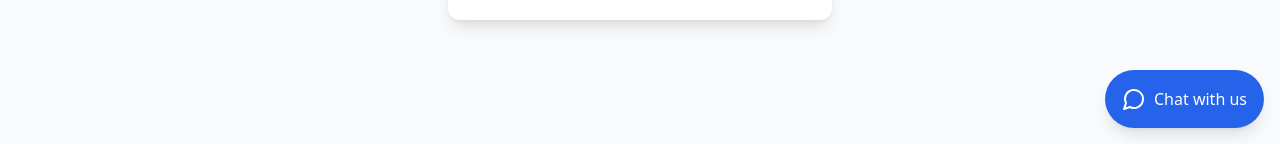
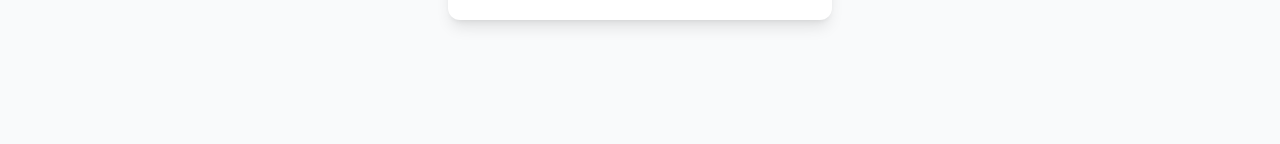
Before and after one commit to Lasal0425/global-fit, a React (Vite) app: page /projects in a window 1280 px wide. Shown: the part 656-800 px from the top of the page. Built offline with nearby package versions, Linux system fonts and the light colour scheme.

Commit message:
Removed the chat with us button in projects page

```diff
--- a/src/pages/Contact.jsx
+++ b/src/pages/Contact.jsx
@@ -113,8 +113,6 @@ function Contact() {
           </div>
         </div>
       </div>
-
-
     </div>
   );
 }
--- a/src/pages/Projects.jsx
+++ b/src/pages/Projects.jsx
@@ -333,19 +333,6 @@ function Projects() {
   return (
     <div className="font-sans">
       {renderView()}
-
-      {/* Sticky chat button */}
-      <div className="fixed bottom-4 right-4 z-50">
-        <motion.button
-          whileHover={{ scale: 1.1 }}
-          whileTap={{ scale: 0.9 }}
-          className="bg-blue-600 text-white p-4 rounded-full shadow-lg flex items-center"
-        >
-          <MessageCircle size={24} />
-          <span className="ml-2 hidden md:inline">Chat with us</span>
-        </motion.button>
-      </div>
-
       <style jsx global>{`
         .loader {
           border: 4px solid rgba(255, 255, 255, 0.3);
```
